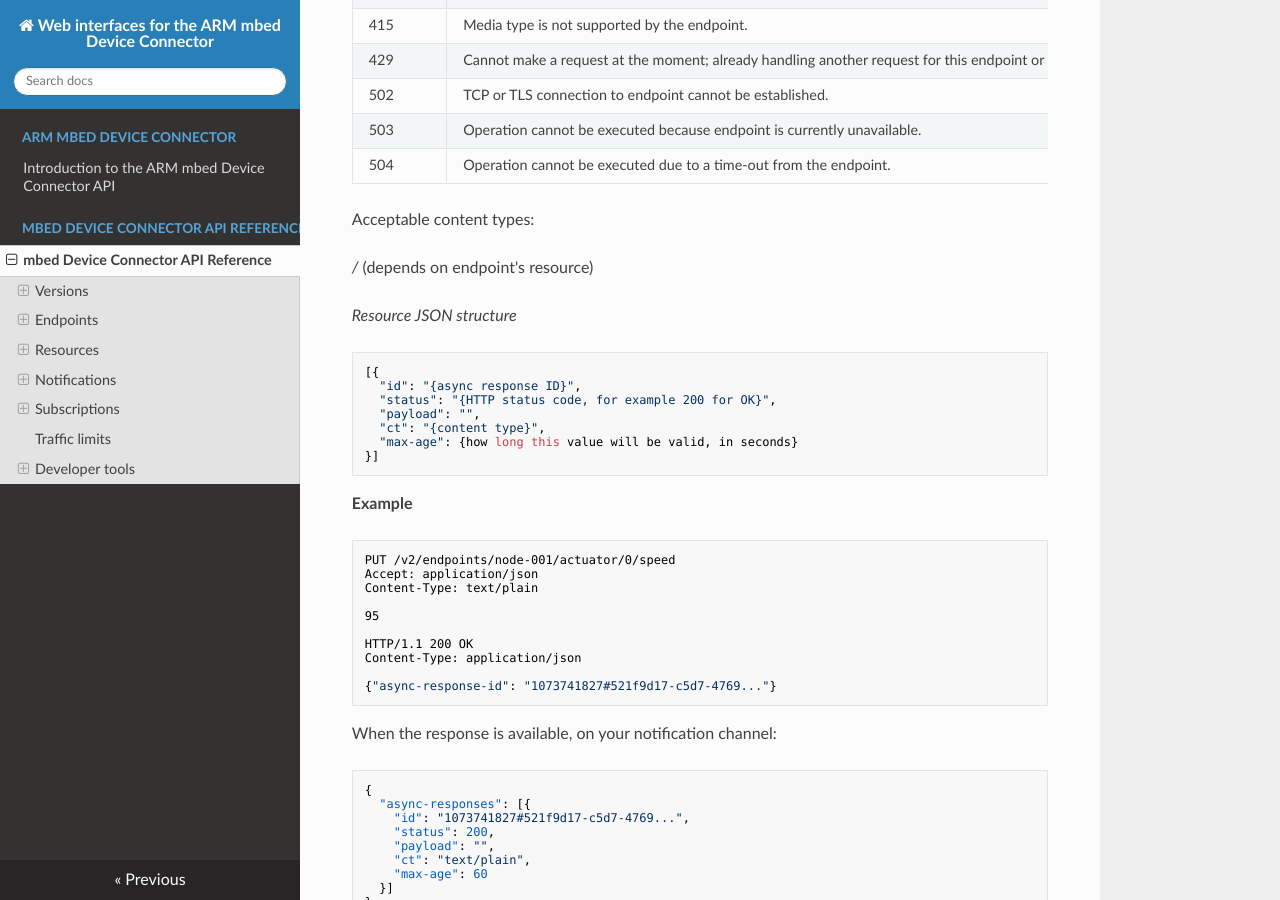
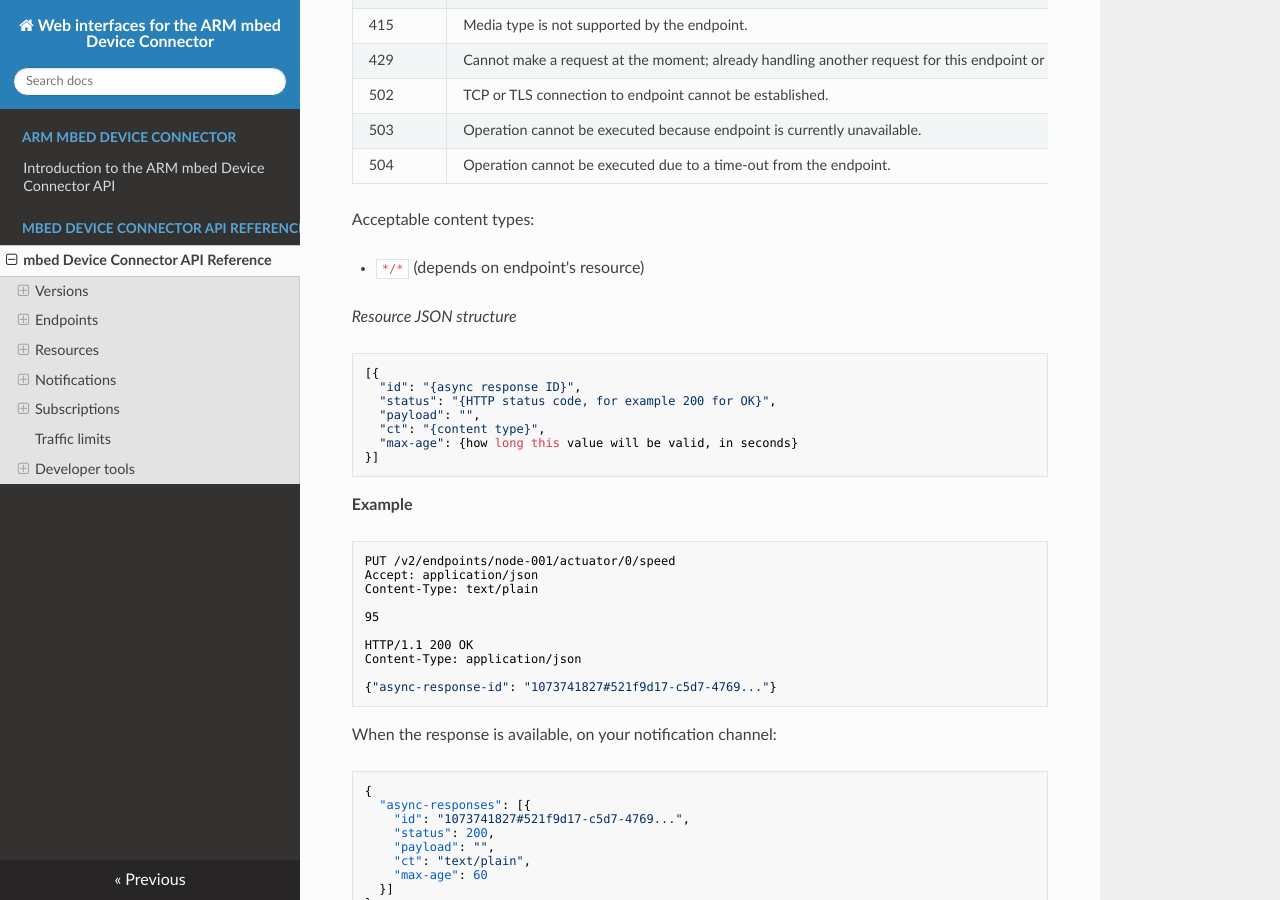
Before and after one commit to ARMmbed/Connector-mDS-REST-API, an MkDocs documentation site: the page built from docs/api-reference.md, in a window 1280 px wide and 900 px high, scrolled down 6641 px. Built offline with MkDocs 1.6.1, drawn with Linux system fonts in a browser that asks for light colours; nearby versions of some CDN libraries; old or Windows-style settings are respelled for this version of MkDocs.

Commit message:
formatting

```diff
--- a/docs/api-reference.md
+++ b/docs/api-reference.md
@@ -281,7 +281,7 @@ This API can be used to write new values to existing resources, or to create new
 
 Acceptable content types:
 
-*/* (depends on endpoint's resource)
+- `*/*` (depends on endpoint's resource)
 
 *Resource JSON structure*
 
@@ -357,7 +357,7 @@ The body of the request  is passed in as a `char*` to the function in mbed Clien
 
 Acceptable content types:
 
-*/* (depends on endpoint's resource)
+- `*/*` (depends on endpoint's resource)
 
 *Resource JSON structure*
 
```
